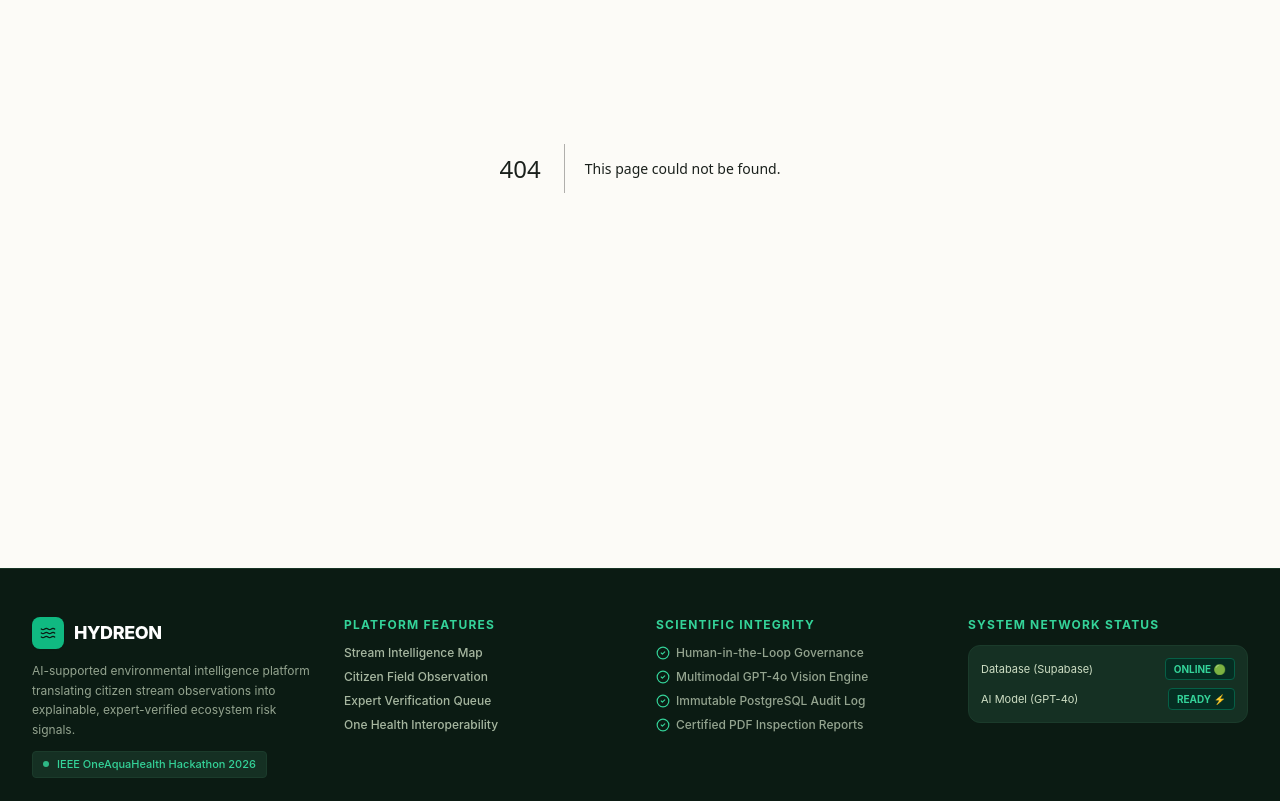
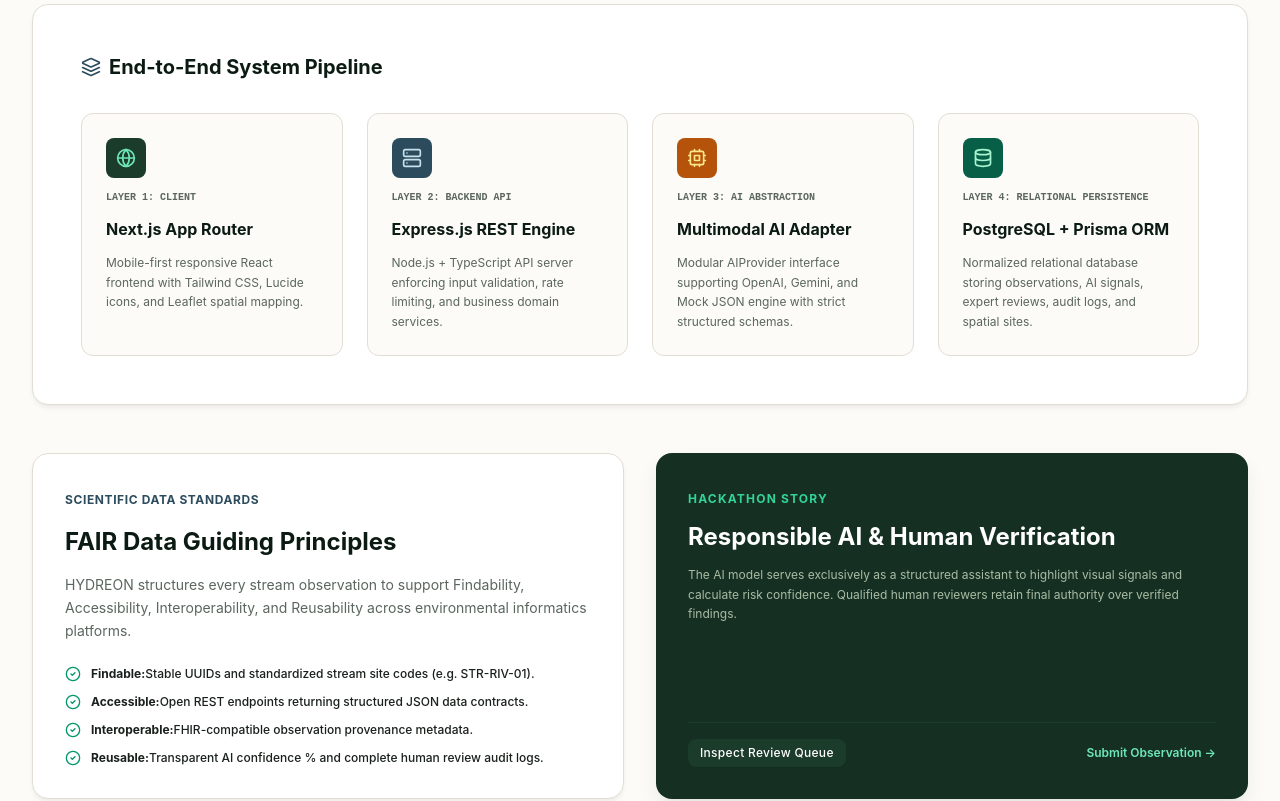
Before and after one commit to haile121/HYDREON, a Next.js app in the folder frontend/: page /architecture in a window 1280 px wide. Before the commit this address had no page. Shown: the part 360-1161 px from the top of the page. Built offline with nearby package versions, Linux system fonts and the light colour scheme.

Commit message:
feat(frontend): implement Architecture & One Health page

```diff
--- /dev/null
+++ b/frontend/src/app/architecture/page.tsx
@@ -0,0 +1,188 @@
+"use client";
+
+import React from "react";
+import Link from "next/link";
+import {
+  Cpu,
+  Database,
+  Globe,
+  ShieldCheck,
+  Server,
+  Cloud,
+  FileCode,
+  Layers,
+  ArrowRight,
+  Sparkles,
+  CheckCircle2,
+  Lock,
+} from "lucide-react";
+import { Button } from "@/components/ui/Button";
+
+export default function ArchitecturePage() {
+  return (
+    <div className="max-w-7xl mx-auto px-4 sm:px-6 lg:px-8 py-12 space-y-12">
+      {/* Header */}
+      <div className="text-center max-w-3xl mx-auto space-y-3">
+        <span className="text-xs font-bold text-river-700 uppercase tracking-widest">
+          IEEE OneAquaHealth Technical Blueprint
+        </span>
+        <h1 className="text-4xl font-extrabold text-env-950 tracking-tight">
+          System Architecture & One Health Principles
+        </h1>
+        <p className="text-base text-textMuted leading-relaxed">
+          HYDREON combines a full-stack TypeScript architecture with an explicit
+          scientific validation engine to ensure citizen data becomes
+          trustworthy environmental intelligence.
+        </p>
+      </div>
+
+      {/* PIPELINE ARCHITECTURE VISUALIZATION */}
+      <div className="bg-white rounded-2xl border border-borderNeutral p-8 md:p-12 shadow-card space-y-8">
+        <h2 className="text-xl font-bold text-env-950 flex items-center">
+          <Layers className="w-5 h-5 mr-2 text-river-700" />
+          End-to-End System Pipeline
+        </h2>
+
+        <div className="grid grid-cols-1 md:grid-cols-4 gap-6 relative">
+          <div className="p-6 bg-paper-50 rounded-xl border border-borderNeutral space-y-3">
+            <div className="w-10 h-10 rounded-lg bg-env-800 text-white flex items-center justify-center font-bold">
+              <Globe className="w-5 h-5 text-emerald-300" />
+            </div>
+            <span className="text-[10px] font-mono text-textMuted uppercase block font-bold">
+              Layer 1: Client
+            </span>
+            <h3 className="font-bold text-base text-env-950">
+              Next.js App Router
+            </h3>
+            <p className="text-xs text-textMuted leading-relaxed">
+              Mobile-first responsive React frontend with Tailwind CSS, Lucide
+              icons, and Leaflet spatial mapping.
+            </p>
+          </div>
+
+          <div className="p-6 bg-paper-50 rounded-xl border border-borderNeutral space-y-3">
+            <div className="w-10 h-10 rounded-lg bg-river-700 text-white flex items-center justify-center font-bold">
+              <Server className="w-5 h-5 text-river-200" />
+            </div>
+            <span className="text-[10px] font-mono text-textMuted uppercase block font-bold">
+              Layer 2: Backend API
+            </span>
+            <h3 className="font-bold text-base text-env-950">
+              Express.js REST Engine
+            </h3>
+            <p className="text-xs text-textMuted leading-relaxed">
+              Node.js + TypeScript API server enforcing input validation, rate
+              limiting, and business domain services.
+            </p>
+          </div>
+
+          <div className="p-6 bg-paper-50 rounded-xl border border-borderNeutral space-y-3">
+            <div className="w-10 h-10 rounded-lg bg-amber-700 text-white flex items-center justify-center font-bold">
+              <Cpu className="w-5 h-5 text-amber-200" />
+            </div>
+            <span className="text-[10px] font-mono text-textMuted uppercase block font-bold">
+              Layer 3: AI Abstraction
+            </span>
+            <h3 className="font-bold text-base text-env-950">
+              Multimodal AI Adapter
+            </h3>
+            <p className="text-xs text-textMuted leading-relaxed">
+              Modular AIProvider interface supporting OpenAI, Gemini, and Mock
+              JSON engine with strict structured schemas.
+            </p>
+          </div>
+
+          <div className="p-6 bg-paper-50 rounded-xl border border-borderNeutral space-y-3">
+            <div className="w-10 h-10 rounded-lg bg-emerald-800 text-white flex items-center justify-center font-bold">
+              <Database className="w-5 h-5 text-emerald-200" />
+            </div>
+            <span className="text-[10px] font-mono text-textMuted uppercase block font-bold">
+              Layer 4: Relational Persistence
+            </span>
+            <h3 className="font-bold text-base text-env-950">
+              PostgreSQL + Prisma ORM
+            </h3>
+            <p className="text-xs text-textMuted leading-relaxed">
+              Normalized relational database storing observations, AI signals,
+              expert reviews, audit logs, and spatial sites.
+            </p>
+          </div>
+        </div>
+      </div>
+
+      {/* FAIR & INTEROPERABILITY PRINCIPLES */}
+      <div className="grid grid-cols-1 md:grid-cols-2 gap-8">
+        <div className="bg-white rounded-2xl border border-borderNeutral p-8 shadow-card space-y-4">
+          <span className="text-xs font-bold text-river-700 uppercase tracking-wider">
+            Scientific Data Standards
+          </span>
+          <h2 className="text-2xl font-bold text-env-950">
+            FAIR Data Guiding Principles
+          </h2>
+          <p className="text-sm text-textMuted leading-relaxed">
+            HYDREON structures every stream observation to support Findability,
+            Accessibility, Interoperability, and Reusability across
+            environmental informatics platforms.
+          </p>
+
+          <ul className="space-y-3 text-xs font-medium text-textMain pt-2">
+            <li className="flex items-center">
+              <CheckCircle2 className="w-4 h-4 text-emerald-600 mr-2.5" />{" "}
+              <strong>Findable:</strong> Stable UUIDs and standardized stream
+              site codes (e.g. STR-RIV-01).
+            </li>
+            <li className="flex items-center">
+              <CheckCircle2 className="w-4 h-4 text-emerald-600 mr-2.5" />{" "}
+              <strong>Accessible:</strong> Open REST endpoints returning
+              structured JSON data contracts.
+            </li>
+            <li className="flex items-center">
+              <CheckCircle2 className="w-4 h-4 text-emerald-600 mr-2.5" />{" "}
+              <strong>Interoperable:</strong> FHIR-compatible observation
+              provenance metadata.
+            </li>
+            <li className="flex items-center">
+              <CheckCircle2 className="w-4 h-4 text-emerald-600 mr-2.5" />{" "}
+              <strong>Reusable:</strong> Transparent AI confidence % and
+              complete human review audit logs.
+            </li>
+          </ul>
+        </div>
+
+        <div className="bg-env-900 text-white rounded-2xl p-8 shadow-floating space-y-6 flex flex-col justify-between">
+          <div className="space-y-3">
+            <span className="text-xs font-bold text-emerald-400 uppercase tracking-widest">
+              Hackathon Story
+            </span>
+            <h2 className="text-2xl font-bold text-white">
+              Responsible AI & Human Verification
+            </h2>
+            <p className="text-xs text-env-200/80 leading-relaxed">
+              The AI model serves exclusively as a structured assistant to
+              highlight visual signals and calculate risk confidence. Qualified
+              human reviewers retain final authority over verified findings.
+            </p>
+          </div>
+
+          <div className="pt-4 border-t border-env-800 flex items-center justify-between">
+            <Link href="/review">
+              <Button
+                variant="primary"
+                size="sm"
+                className="bg-emerald-500 hover:bg-emerald-600 text-env-950 font-bold"
+              >
+                Inspect Review Queue
+              </Button>
+            </Link>
+            <Link
+              href="/observe"
+              className="text-xs text-emerald-300 font-semibold hover:underline"
+            >
+              Submit Observation →
+            </Link>
+          </div>
+        </div>
+      </div>
+    </div>
+  );
+}
```
